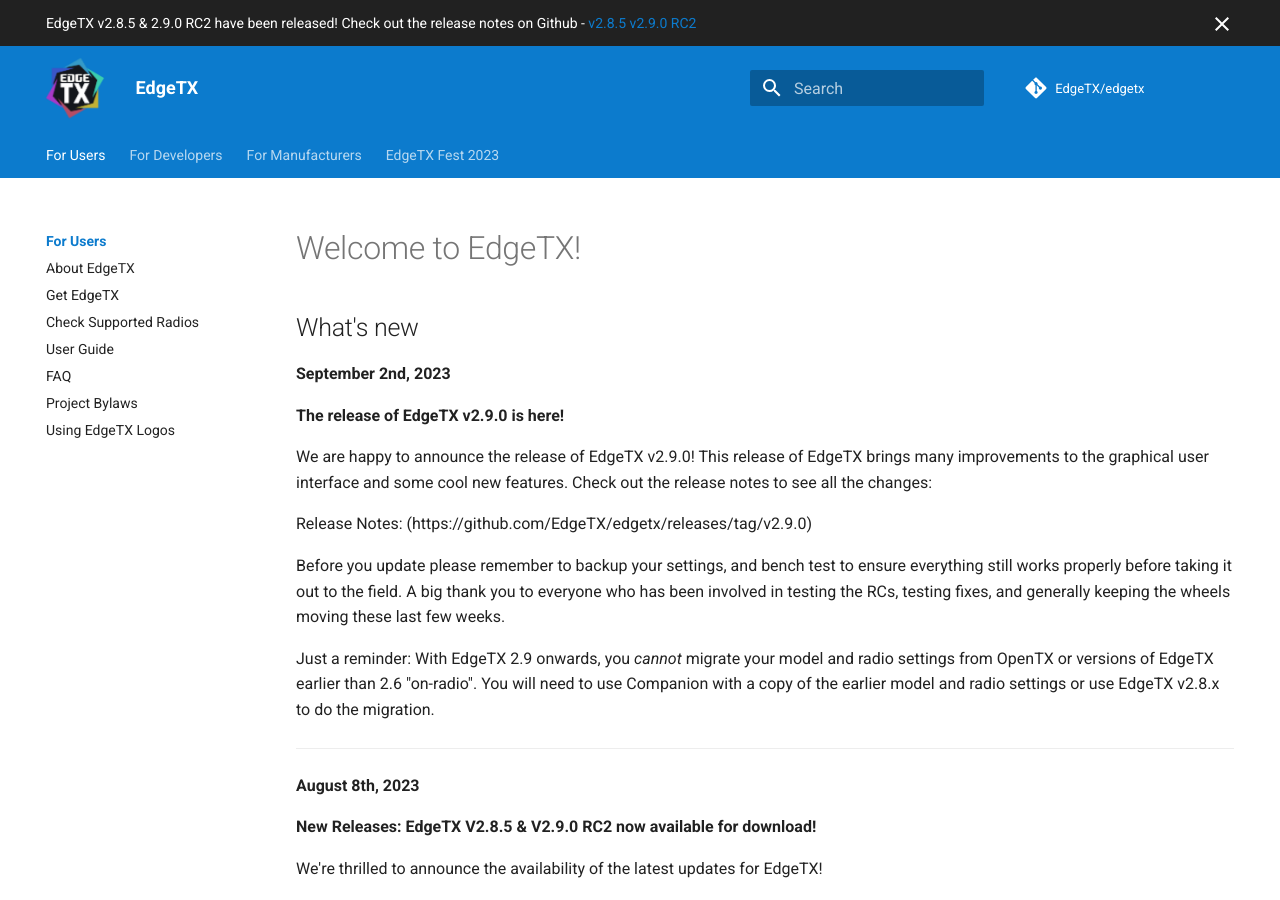
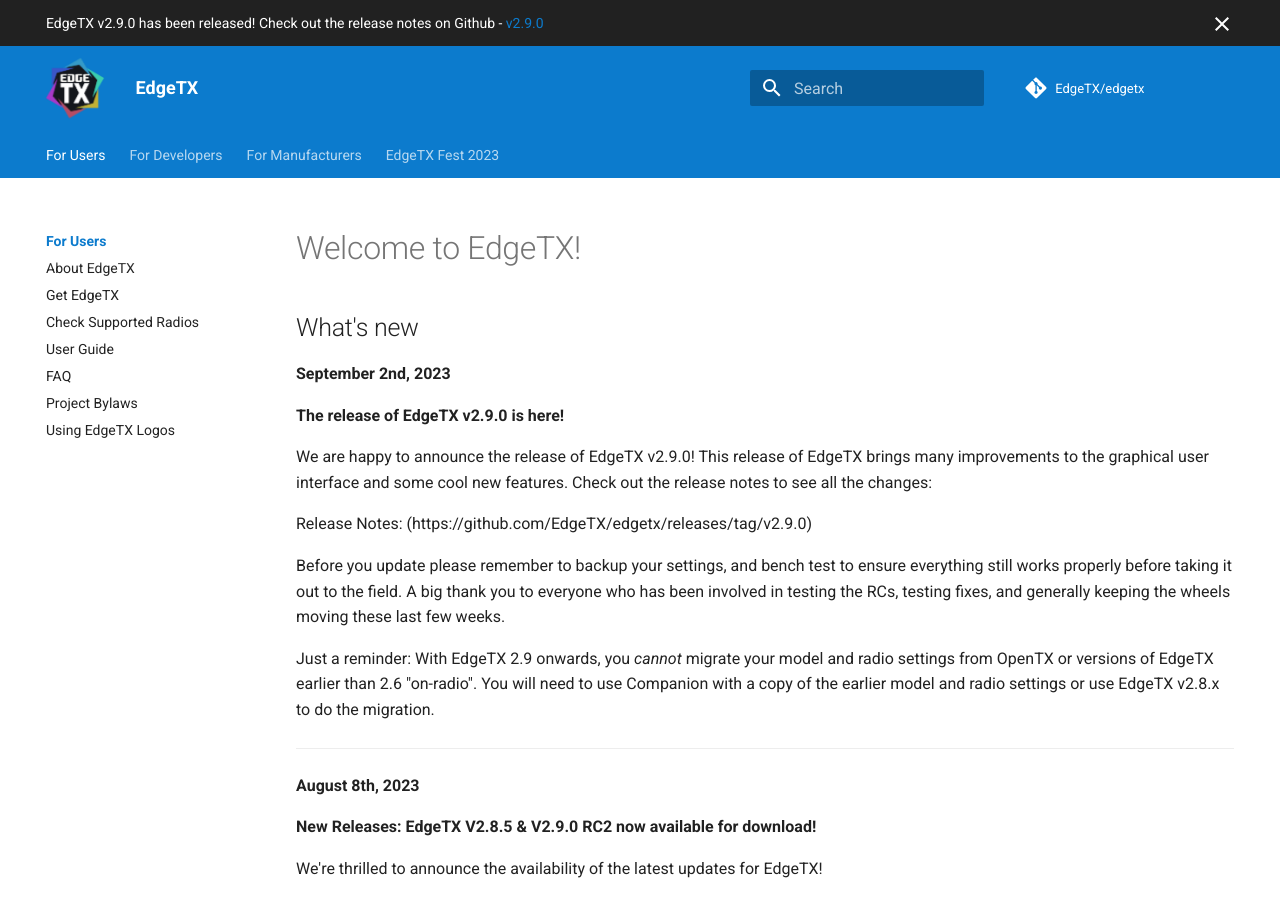
Before and after one commit to EdgeTX/edgetx.github.io, an MkDocs documentation site: the page built from docs/index.md, in a window 1280 px wide and 900 px high. Built offline with MkDocs 1.6.1 and Material for MkDocs 9.7.7, drawn with Linux system fonts in a browser that asks for light colours; comment, search, counter and statistics services are not loaded.

Commit message:
Update main.html

```diff
--- a/overrides/main.html
+++ b/overrides/main.html
@@ -4,7 +4,6 @@
 
 
 {% block announce %}
-  EdgeTX v2.8.5 & 2.9.0 RC2 have been released! Check out the release notes on Github -
-  <a href="https://github.com/EdgeTX/edgetx/releases/tag/v2.8.5">  v2.8.5   </a>
-    <a href="https://github.com/EdgeTX/edgetx/releases/tag/v2.9.0-rc2">v2.9.0 RC2</a>
+  EdgeTX v2.9.0 has been released! Check out the release notes on Github -
+  <a href="https://github.com/EdgeTX/edgetx/releases/tag/v2.9.0">  v2.9.0   </a>
 {% endblock %}
```
